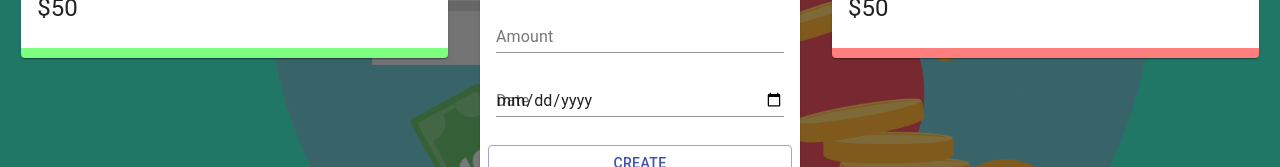
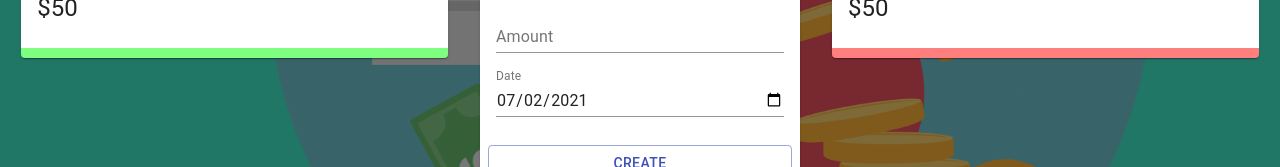
Before and after one commit to yashbansal7920/Expense-tracker, a React (Create React App) app: page / in a window 1280 px wide. Shown: the part 415-582 px from the top of the page. Built offline with nearby package versions, Linux system fonts and the light colour scheme.

Commit message:
Adding a categories and format a date

```diff
--- a/src/components/Main/Form/Form.js
+++ b/src/components/Main/Form/Form.js
@@ -12,6 +12,7 @@ import {
 import useStyles from "./styles";
 import { v4 as uuidv4 } from "uuid";
 import { ExpenseTrackerContext } from "../../../context/context";
+import formatDate from "../../../utils/formatDate";
 import {
   incomeCategories,
   expenseCategories,
@@ -21,13 +22,16 @@ const initialState = {
   amount: "",
   category: "",
   type: "Income",
-  date: new Date(),
+  date: formatDate(new Date()),
 };
 
 const Form = () => {
   const classes = useStyles();
   const [formData, setFormData] = useState(initialState);
   const { addTransaction } = useContext(ExpenseTrackerContext);
+
+  const selectedCategories =
+    formData.type === "Income" ? incomeCategories : expenseCategories;
 
   const createTransaction = () => {
     const transaction = {
@@ -69,8 +73,13 @@ const Form = () => {
               setFormData((prev) => ({ ...prev, category: e.target.value }))
             }
           >
-            <MenuItem value="business">Income</MenuItem>
-            <MenuItem value="home">Expense</MenuItem>
+            {selectedCategories.map((c) => {
+              return (
+                <MenuItem key={c.type} value={c.type}>
+                  {c.type}
+                </MenuItem>
+              );
+            })}
           </Select>
         </FormControl>
       </Grid>
@@ -91,7 +100,10 @@ const Form = () => {
           value={formData.date}
           label="Date"
           onChange={(e) =>
-            setFormData((prev) => ({ ...prev, date: e.target.value }))
+            setFormData((prev) => ({
+              ...prev,
+              date: formatDate(e.target.value),
+            }))
           }
           fullWidth
         />
--- /dev/null
+++ b/src/utils/formatDate.js
@@ -0,0 +1,18 @@
+const formatDate = (date) => {
+  const d = new Date(date);
+  let month = `${d.getMonth() + 1}`;
+  let day = `${d.getDay()}`;
+  const year = `${d.getFullYear()}`;
+
+  if (month.length < 2) {
+    month = `0${month}`;
+  }
+
+  if (day.length < 2) {
+    day = `0${day}`;
+  }
+
+  return [year, month, day].join("-");
+};
+
+export default formatDate;
```
